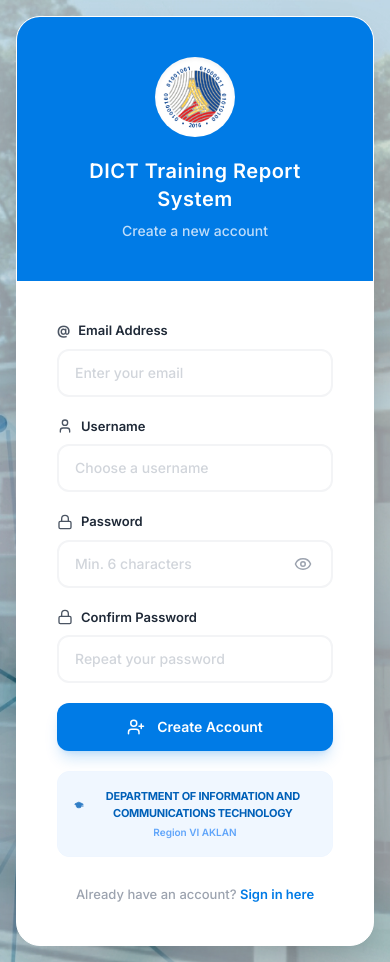
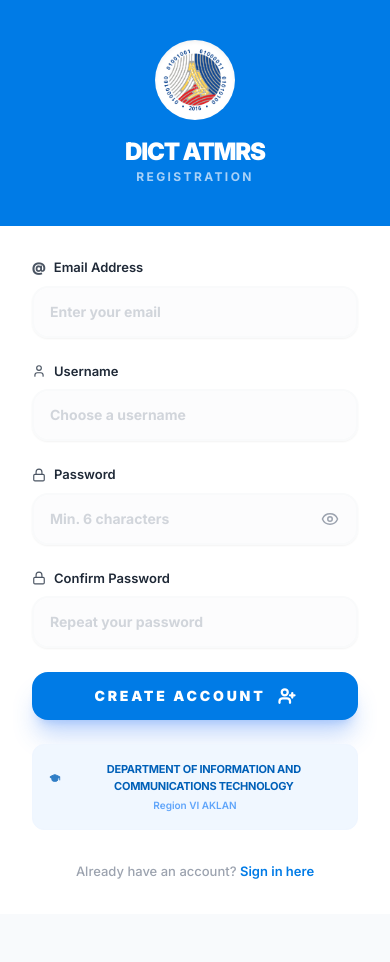
Before and after one commit to Ryaaannnnnnnn/automated-training-report, a Next.js app: page /register in a window 390 px wide. After the commit the page ends 914 px from the top, so only its background shows below. Built offline with nearby package versions, Linux system fonts and the light colour scheme.

Commit message:
align registration mobile UI with login design and add glass overlay

```diff
--- a/src/app/register/page.tsx
+++ b/src/app/register/page.tsx
@@ -3,6 +3,7 @@
 import { useRouter } from "next/navigation";
 import { useState } from "react";
 import Link from "next/link";
+import Image from "next/image";
 import { User, Lock, Eye, EyeOff, UserPlus, CheckCircle, GraduationCap } from "lucide-react";
 
 export default function RegisterPage() {
@@ -58,7 +59,7 @@
                     />
                     <div className="absolute inset-0 z-0 bg-black/5" />
 
-                    <div className="z-10 w-full max-w-[420px] overflow-hidden rounded-[24px] bg-white shadow-2xl border border-white p-10 text-center">
+                    <div className="relative w-full max-w-[420px] overflow-hidden rounded-none sm:rounded-[24px] bg-white shadow-2xl border-none sm:border sm:border-white shadow-blue-900/10 transition-all duration-500" style={{ zIndex: 2 }}>
                         <div className="mx-auto mb-6 flex h-20 w-20 items-center justify-center rounded-full bg-green-50 text-green-500">
                             <CheckCircle size={48} />
                         </div>
@@ -81,17 +82,23 @@
     return (
         // Force light mode — always light regardless of theme setting
         <div className="light" style={{ colorScheme: "light" }}>
-            <main className="relative flex min-h-screen items-center justify-center bg-gray-200 p-4">
-                {/* Background Image */}
-                <div
-                    className="absolute inset-0 z-0 bg-cover bg-center bg-no-repeat grayscale-[0.2]"
-                    style={{ backgroundImage: "url('/login-bg.jpg')", backgroundColor: "#f3f4f6" }}
-                />
+            <main className="relative flex min-h-screen items-center justify-center p-0 sm:p-4">
+            {/* Background Image */}
+            <Image
+                src="/login-bg.jpg"
+                alt="DICT Building Background"
+                fill
+                priority
+                className="object-cover object-center sm:grayscale-[0.2]"
+                style={{ zIndex: 0 }}
+            />
+            {/* Background Overlay - Desktop */}
+            <div className="absolute inset-0 z-0 hidden sm:block bg-black/5" />
 
-                {/* Overlay */}
-                <div className="absolute inset-0 z-0 bg-black/5" />
+            {/* Advanced Glass Backdrop Overlay - Mobile Only */}
+            <div className="absolute inset-0 bg-white/30 backdrop-blur-[8px] sm:hidden" style={{ zIndex: 1 }} />
 
-                <div className="z-10 w-full max-w-[420px] overflow-hidden rounded-[24px] bg-white shadow-2xl border border-white">
+            <div className="relative w-full max-w-[420px] overflow-hidden rounded-none sm:rounded-[24px] bg-white shadow-2xl border-none sm:border sm:border-white shadow-blue-900/10 transition-all duration-500" style={{ zIndex: 2 }}>
                     {/* Header Section */}
                     <div className="bg-[#007BE6] py-10 px-8 text-center text-white">
                         <div className="mx-auto mb-5 flex h-20 w-20 items-center justify-center rounded-full bg-white p-2 shadow-inner">
@@ -108,21 +115,28 @@
                                 }}
                             />
                         </div>
-                        <h1 className="text-xl font-semibold tracking-wide">DICT Training Report System</h1>
-                        <p className="mt-2 text-sm text-blue-50/80 font-medium">Create a new account</p>
+                        {/* Desktop Brand */}
+                        <h1 className="hidden sm:block text-xl font-semibold tracking-wide">DICT Training Report System</h1>
+                        <p className="hidden sm:block mt-2 text-sm text-blue-50/80 font-medium">Create a new account</p>
+
+                        {/* Mobile Brand */}
+                        <div className="sm:hidden">
+                            <h1 className="text-2xl font-black tracking-tighter leading-none mb-1">DICT ATMRS</h1>
+                            <p className="text-[12px] text-blue-50/70 font-bold uppercase tracking-[0.2em]">Registration</p>
+                        </div>
                     </div>
 
                     {/* Form Section */}
-                    <form onSubmit={onSubmit} className="space-y-5 p-10 bg-white">
+                    <form onSubmit={onSubmit} className="space-y-6 p-8 sm:p-10 bg-white">
                         {/* Email Field */}
                         <div className="space-y-2">
                             <label className="flex items-center gap-2 text-[13px] font-semibold text-gray-800">
-                                <span className="text-gray-600 font-bold">@</span>
+                                <span className="text-gray-600 font-black">@</span>
                                 Email Address
                             </label>
                             <input
                                 type="email"
-                                className="w-full rounded-xl border-2 border-gray-100 bg-white px-4 py-3 text-sm font-medium text-gray-900 outline-none transition-all placeholder:text-gray-300 focus:border-[#007BE6]/30 focus:ring-4 focus:ring-[#007BE6]/5"
+                                className="w-full rounded-2xl sm:rounded-xl border-2 border-gray-50 sm:border-gray-100 bg-gray-50/50 sm:bg-white px-4 py-3.5 sm:py-3 text-sm font-bold sm:font-medium text-gray-900 outline-none transition-all placeholder:text-gray-300 focus:border-[#007BE6]/30 focus:bg-white focus:ring-4 focus:ring-[#007BE6]/5 shadow-sm sm:shadow-none"
                                 value={email}
                                 onChange={(e) => setEmail(e.target.value)}
                                 autoComplete="email"
@@ -134,11 +148,11 @@
                         {/* Username Field */}
                         <div className="space-y-2">
                             <label className="flex items-center gap-2 text-[13px] font-semibold text-gray-800">
-                                <User size={16} className="text-gray-600" />
+                                <User size={14} className="text-gray-600 font-bold" />
                                 Username
                             </label>
                             <input
-                                className="w-full rounded-xl border-2 border-gray-100 bg-white px-4 py-3 text-sm font-medium text-gray-900 outline-none transition-all placeholder:text-gray-300 focus:border-[#007BE6]/30 focus:ring-4 focus:ring-[#007BE6]/5"
+                                className="w-full rounded-2xl sm:rounded-xl border-2 border-gray-50 sm:border-gray-100 bg-gray-50/50 sm:bg-white px-4 py-3.5 sm:py-3 text-sm font-bold sm:font-medium text-gray-900 outline-none transition-all placeholder:text-gray-300 focus:border-[#007BE6]/30 focus:bg-white focus:ring-4 focus:ring-[#007BE6]/5 shadow-sm sm:shadow-none"
                                 value={username}
                                 onChange={(e) => setUsername(e.target.value)}
                                 autoComplete="username"
@@ -150,12 +164,12 @@
                         {/* Password Field */}
                         <div className="space-y-2">
                             <label className="flex items-center gap-2 text-[13px] font-semibold text-gray-800">
-                                <Lock size={16} className="text-gray-600" />
+                                <Lock size={14} className="text-gray-600 font-bold" />
                                 Password
                             </label>
                             <div className="relative">
                                 <input
-                                    className="w-full rounded-xl border-2 border-gray-100 bg-white px-4 py-3 pr-12 text-sm font-medium text-gray-900 outline-none transition-all placeholder:text-gray-300 focus:border-[#007BE6]/30 focus:ring-4 focus:ring-[#007BE6]/5"
+                                    className="w-full rounded-2xl sm:rounded-xl border-2 border-gray-50 sm:border-gray-100 bg-gray-50/50 sm:bg-white px-4 py-3.5 sm:py-3 pr-12 text-sm font-bold sm:font-medium text-gray-900 outline-none transition-all placeholder:text-gray-300 focus:border-[#007BE6]/30 focus:bg-white focus:ring-4 focus:ring-[#007BE6]/5 shadow-sm sm:shadow-none"
                                     type={showPassword ? "text" : "password"}
                                     value={password}
                                     onChange={(e) => setPassword(e.target.value)}
@@ -167,7 +181,7 @@
                                 <button
                                     type="button"
                                     onClick={() => setShowPassword((v) => !v)}
-                                    className="absolute inset-y-0 right-3 my-auto flex h-9 w-9 items-center justify-center rounded-lg text-gray-400 transition-colors hover:bg-gray-100"
+                                    className="absolute inset-y-0 right-2 my-auto flex h-10 w-10 items-center justify-center rounded-xl text-gray-400 transition-colors hover:text-[#007BE6] hover:bg-[#007BE6]/5"
                                     aria-label={showPassword ? "Hide password" : "Show password"}
                                 >
                                     {showPassword ? <EyeOff size={18} /> : <Eye size={18} />}
@@ -178,12 +192,12 @@
                         {/* Confirm Password Field */}
                         <div className="space-y-2">
                             <label className="flex items-center gap-2 text-[13px] font-semibold text-gray-800">
-                                <Lock size={16} className="text-gray-600" />
+                                <Lock size={14} className="text-gray-600 font-bold" />
                                 Confirm Password
                             </label>
                             <div className="relative">
                                 <input
-                                    className="w-full rounded-xl border-2 border-gray-100 bg-white px-4 py-3 pr-12 text-sm font-medium text-gray-900 outline-none transition-all placeholder:text-gray-300 focus:border-[#007BE6]/30 focus:ring-4 focus:ring-[#007BE6]/5"
+                                    className="w-full rounded-2xl sm:rounded-xl border-2 border-gray-50 sm:border-gray-100 bg-gray-50/50 sm:bg-white px-4 py-3.5 sm:py-3 pr-12 text-sm font-bold sm:font-medium text-gray-900 outline-none transition-all placeholder:text-gray-300 focus:border-[#007BE6]/30 focus:bg-white focus:ring-4 focus:ring-[#007BE6]/5 shadow-sm sm:shadow-none"
                                     type={showPassword ? "text" : "password"}
                                     value={confirmPassword}
                                     onChange={(e) => setConfirmPassword(e.target.value)}
@@ -205,14 +219,14 @@
                         <button
                             type="submit"
                             disabled={loading}
-                            className="group flex w-full items-center justify-center gap-3 rounded-xl bg-[#007BE6] py-3.5 text-sm font-semibold text-white shadow-lg shadow-[#007BE6]/20 transition-all hover:bg-[#006ACC] active:scale-[0.98] disabled:opacity-70 disabled:pointer-events-none"
+                            className="group flex w-full items-center justify-center gap-3 rounded-2xl bg-[#007BE6] py-3.5 sm:py-4 text-sm font-black uppercase tracking-[0.2em] text-white shadow-xl shadow-blue-500/30 transition-all hover:bg-[#006ACC] hover:translate-y-[-2px] active:translate-y-[1px] disabled:opacity-70 disabled:pointer-events-none"
                         >
                             {loading ? (
                                 <div className="h-5 w-5 animate-spin rounded-full border-2 border-white/30 border-t-white" />
                             ) : (
                                 <>
-                                    <UserPlus size={18} className="transition-transform group-hover:scale-110" />
                                     Create Account
+                                    <UserPlus size={18} strokeWidth={3} className="transition-transform group-hover:scale-110" />
                                 </>
                             )}
                         </button>
```
